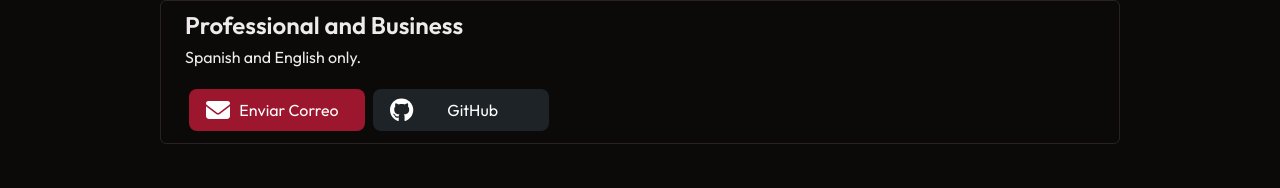
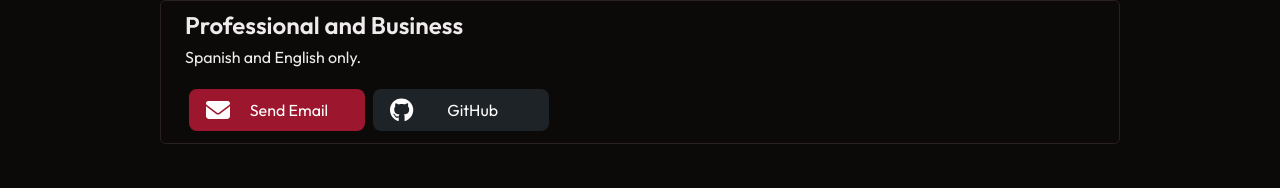
Before and after one commit to PapitaConPure/me, a Next.js app: page /en/contact in a window 1280 px wide. Shown: the part 220-408 px from the top of the page. Built offline with nearby package versions, Linux system fonts and the light colour scheme; a web font is replaced by a local one.

Commit message:
"Send Email" translation

```diff
--- a/src/app/[lang]/contact/page.tsx
+++ b/src/app/[lang]/contact/page.tsx
@@ -66,7 +66,7 @@ const Contact = async ({ params }: ContactProps) => {
 							className='social-btn flex border-transparent bg-primary-main transition-colors hover:bg-primary-700 sm:w-64 md:w-36 md:px-4 lg:mx-1 lg:w-44'
 							aria-label='Enviar correo a Papita con Puré'>
 							<FontAwesomeIcon icon={faEnvelope} fontSize={24} />
-							<span className='w-full text-center'>Enviar Correo</span>
+							<span className='w-full text-center'>{t.businessCardMailCTA}</span>
 						</a>
 						<a
 							tabIndex={0}
--- a/src/messages/en.json
+++ b/src/messages/en.json
@@ -88,6 +88,7 @@
         "subtitle": "Contact information",
         "businessCardTitle": "Professional and Business",
         "businessCard": "Spanish and English only.",
+        "businessCardMailCTA": "Send Email",
         "socialCardTitle": "Social and Others",
         "socialCard": "You can talk to me on most of my socials, but I may reply faster on these."
     }
--- a/src/messages/es.json
+++ b/src/messages/es.json
@@ -88,6 +88,7 @@
         "subtitle": "Información para contactarme",
         "businessCardTitle": "Profesional y Negocios",
         "businessCard": "Solamente español e inglés.",
+        "businessCardMailCTA": "Enviar correo",
         "socialCardTitle": "Social y Otros",
         "socialCard": "Puedes hablarme en la mayoría de mis redes sin problemas, pero en estas puede que responda más rápido."
     }
--- a/src/messages/ja.json
+++ b/src/messages/ja.json
@@ -88,6 +88,7 @@
         "subtitle": "連絡先情報",
         "businessCardTitle": "Business",
         "businessCard": "スペイン語と英語のみ。",
+        "businessCardMailCTA": "Send Email",
         "socialCardTitle": "Social",
         "socialCard": "ほとんどのソーシャルメディアで私に話しかけることができますが、これらのアカウントの方が早く返信できるかもしれません。"
     }
```
